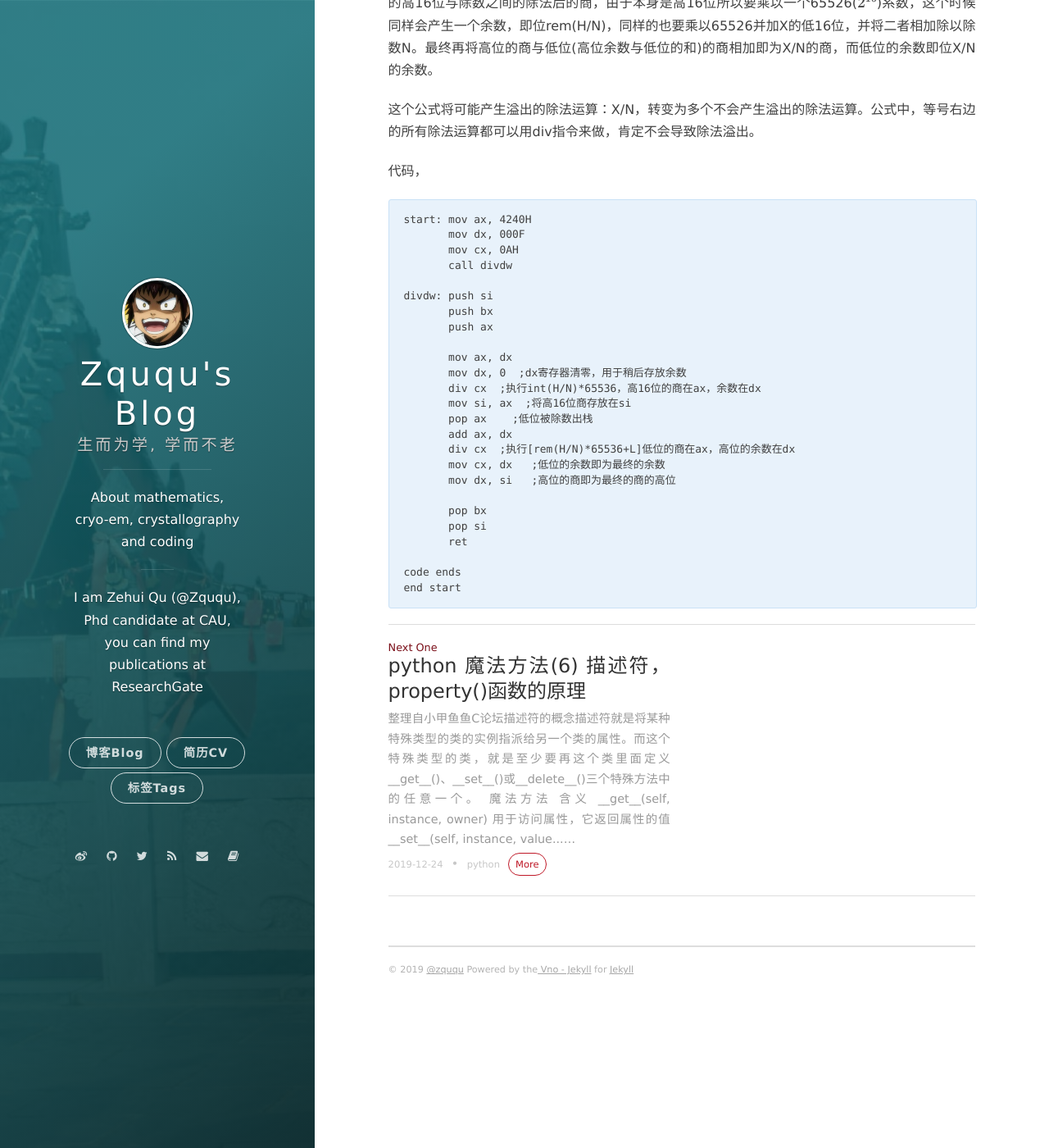
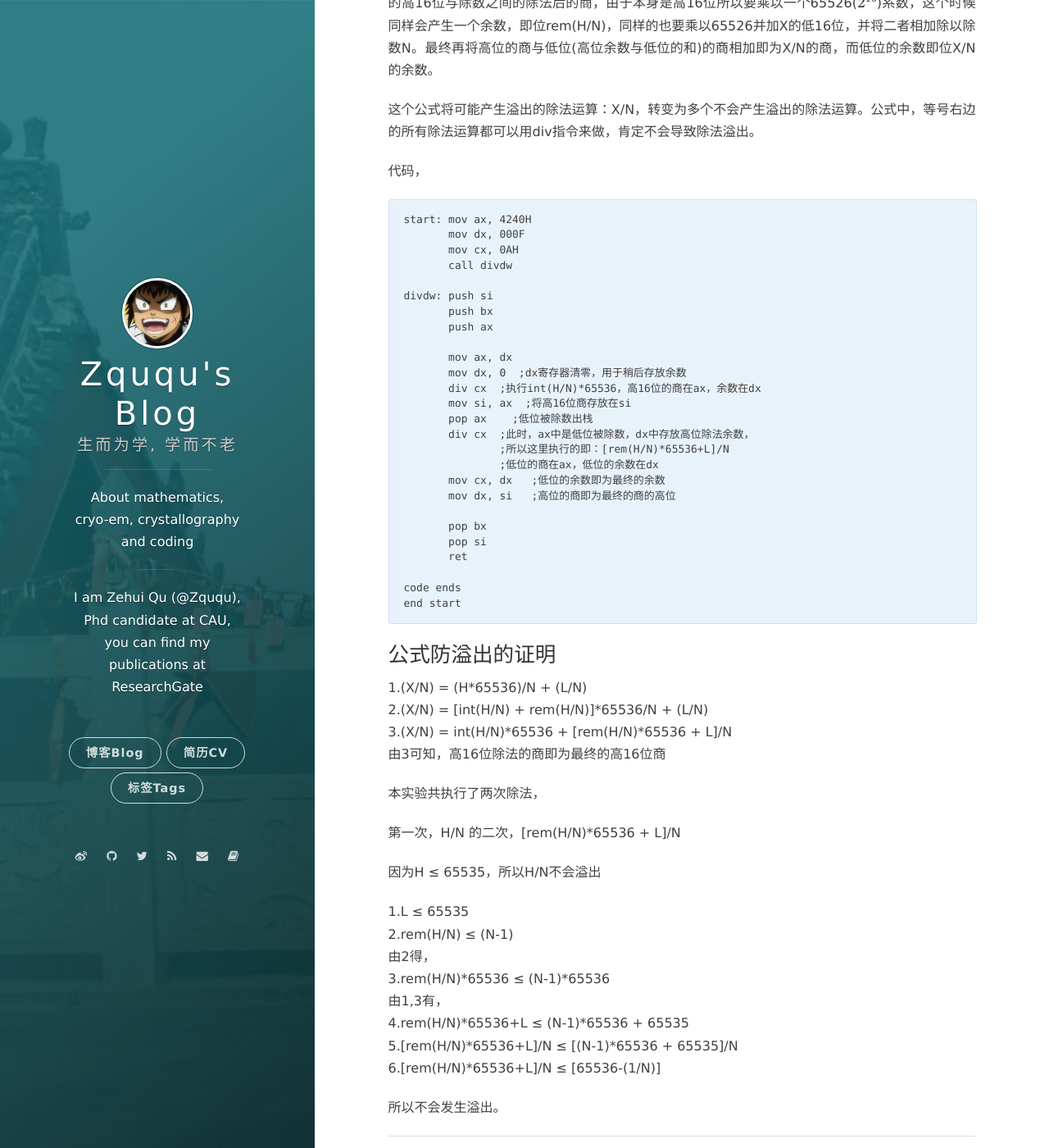
Before and after one commit to onevcat/vno-jekyll, a Jekyll site: the page built from _posts/2019-12-29-assembly-language-46.markdown, in a window 1280 px wide and 1400 px high, scrolled down 2386 px. Shown: the whole window at 82% size. Built offline with Jekyll 4.4.1, drawn with Linux system fonts in a browser that asks for light colours; nearby versions of some CDN libraries; formulas are drawn with MathJax 3; comment, search, counter and statistics services are not loaded.

Commit message:
add something

````diff
--- a/_posts/2019-12-29-assembly-language-46.markdown
+++ b/_posts/2019-12-29-assembly-language-46.markdown
@@ -109,8 +109,9 @@ divdw: push si
        div cx  ;执行int(H/N)*65536，高16位的商在ax，余数在dx
        mov si, ax  ;将高16位商存放在si
        pop ax    ;低位被除数出栈
-       add ax, dx
-       div cx  ;执行[rem(H/N)*65536+L]低位的商在ax，高位的余数在dx
+       div cx  ;此时，ax中是低位被除数，dx中存放高位除法余数，
+               ;所以这里执行的即：[rem(H/N)*65536+L]/N
+               ;低位的商在ax，低位的余数在dx
        mov cx, dx   ;低位的余数即为最终的余数
        mov dx, si   ;高位的商即为最终的商的高位
 
@@ -121,3 +122,28 @@ divdw: push si
 code ends
 end start
 ```
+
+### 公式防溢出的证明
+
+1.(X/N) = (H\*65536)/N + (L/N) <br>
+2.(X/N) = [int(H/N) + rem(H/N)]\*65536/N + (L/N)<br>
+3.(X/N) = int(H/N)\*65536 + [rem(H/N)\*65536 + L]/N<br>
+由3可知，高16位除法的商即为最终的高16位商
+
+本实验共执行了两次除法，
+
+第一次，H/N
+的二次，[rem(H/N)\*65536 + L]/N
+
+因为H ≤ 65535，所以H/N不会溢出
+
+1.L ≤ 65535<br>
+2.rem(H/N) ≤ (N-1)<br>
+由2得，<br>
+3.rem(H/N)\*65536 ≤ (N-1)\*65536<br>
+由1,3有，<br>
+4.rem(H/N)\*65536+L ≤ (N-1)\*65536 + 65535<br>
+5.[rem(H/N)\*65536+L]/N ≤ [(N-1)\*65536 + 65535]/N<br>
+6.[rem(H/N)\*65536+L]/N ≤ [65536-(1/N)]<br>
+
+所以不会发生溢出。
````
